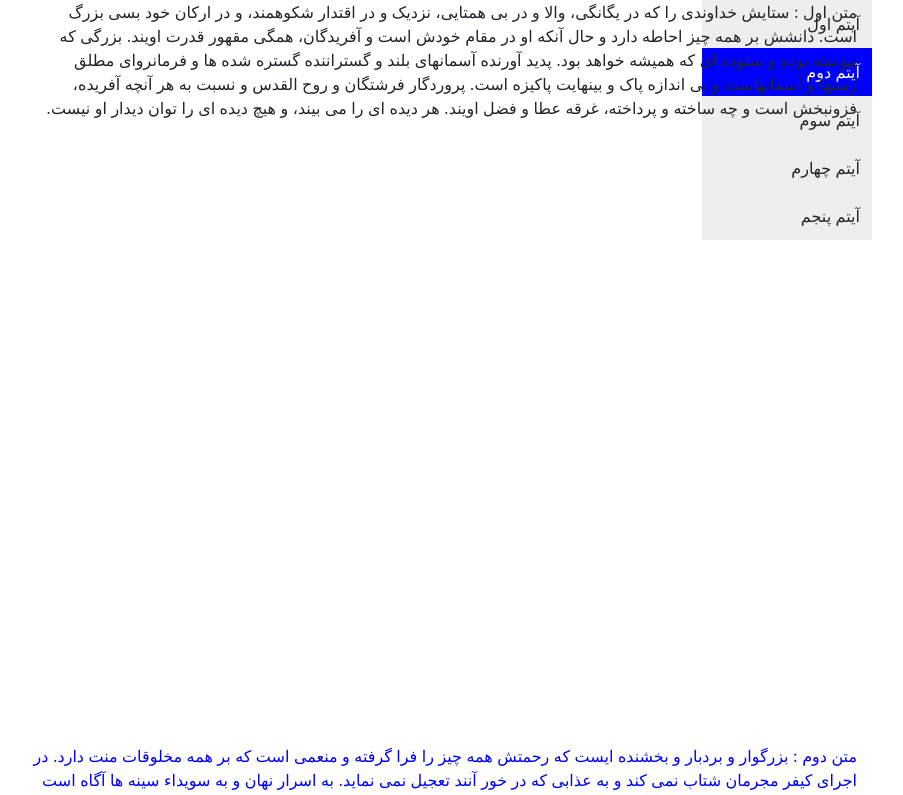
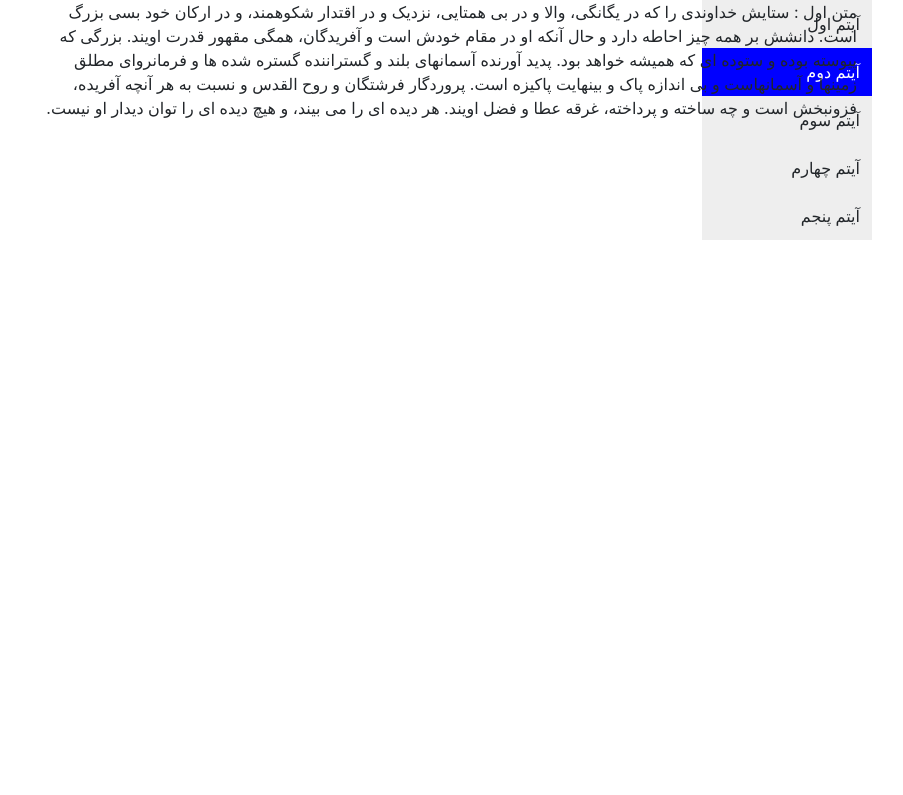
Before and after one commit to pzey2011/scrollspy-app, a React (Create React App) app: page / in a window 1280 px wide. Shown: the top 795 px of the page, without its empty margins (323-1226 px from the left). Built offline with nearby package versions, Linux system fonts and the light colour scheme.

Commit message:
implemented dynamic adding contents

```diff
--- a/src/App.js
+++ b/src/App.js
@@ -6,7 +6,7 @@ class App extends Component {
   constructor() {
       super();
       this.state = {
-        idSelected:2,
+        idSelected:1,
 
       };
       this.item1 = React.createRef();
@@ -17,20 +17,17 @@ class App extends Component {
       this.handleScroll=this.handleScroll.bind(this);
       this.handleClickItem=this.handleClickItem.bind(this);
       this.scrollToId=this.scrollToId.bind(this);
-      this.contents={
-        item1:"متن اول : ستایش خداوندی را که در یگانگی، والا و در بی­ همتایی، نزدیک و در اقتدار شکوهمند، و در ارکان خود بسی بزرگ است. دانشش بر همه چیز احاطه دارد و حال آنکه او در مقام خودش است و آفریدگان، همگی مقهور قدرت اویند. بزرگی که پیوسته بوده و ستوده ­ای که همیشه خواهد بود. پدید آورنده آسمانهای بلند و گستراننده گستره شده ­ها و فرمانروای مطلق زمینها و آسمانهاست و بی­ اندازه پاک و بینهایت پاکیزه است. پروردگار فرشتگان و روح ­القدس و نسبت به هر آنچه آفریده، فزونبخش است و چه ساخته و پرداخته، غرقه عطا و فضل اویند. هر دیده­ ای را می­ بیند، و هیچ دیده ­ای را توان دیدار او نیست.",
-        item2:"متن دوم : بزرگوار و بردبار و بخشنده ایست که رحمتش همه چیز را فرا گرفته و منعمی است که بر همه مخلوقات منت دارد. در اجرای کیفر مجرمان شتاب نمی ­کند و به عذابی که در خور آنند تعجیل نمی­ نماید. به اسرار نهان و به سویداء سینه­ ها آگاه است و هیچ رازی از او پوشیده نیست و هیچ امر پنهانی او را به اشتباه نمی­ افکند.",
-        item3:"متن سوم : بر همه اشیاء، محیط و بر همه چیز، چیره و بر هر نیرویی غالب و بر هر کاری تواناست. نیست مانندی برایش و حال آن که او پدید آورنده همه موجودات است از نیستی. جاودانی که به عدل، پایدار است و خدایی جز او نیست. سرافراز و حکیم و والاتر از آنکه به دیده­ ها مشهود گردد و لیکن او هر دیده ای را در می­ یابد و بر هر چیز دقیق و آگاه است. به دیده هیچ بیننده در نیامده تا وصفش ممکن شود و احدی را از چگونگی پیدا و پنهانش آگاهی نیست مگر به همان مقدار که خود (عزّوجلّ) از خویشتن خبر داده است.",
-        item4:"متن چهارم : و گواهی می­ دهم: او خدایی است که هستی، آکنده قداست اوست و آغازِ بی آغاز و انجام بی فرجام (همه هستی) به نور او احاطه شده است. فرمانش بی مشورت مستشاری جاری و نافذ است و قضا و تقدیرش بی مدد همکاری، بر کائنات حکومت دارد و در تدبیر امر خلقش، هیچ نقص و بی نظمی نیست. موجودات را بی آنکه نمونه­ ای از پیش داشته باشد، ابتکار و خلقت فرمود و بدون کمک هیچ یاوری آنها را بیافرید و در این هنگامه نه او را رنجی و نه نیازی به چاره سازی بود. به ایجاد خلق اراده نموده پس خلق، خلعت هستی یافتند و (به نور وجودش) آشکار شدند. پس اوست خدایی که معبودی جز او نیست، آن (خدایی) که به صنع خود، اتقان و استواری داد و در مصنوع خود، حسن و زیبایی نهاد. دادگریست که هرگز ستم نکند و بزرگواریست که کلیه امور به او باز می­گردد.",
-        item5:"متن پنجم : و گواهی می­دهم اوست که هستی در برابر قدرتش فروتن و در مقابل هیأتش سر افکنده و تسلیم است. اوست سلطان سلاطین و مالک همه ملکها و گرداننده افلاک و فرمانروای مهر و ماه که هر یک تا زمانی مقدّر در کار گردشند. اوست که چادر شب بر رخسار روز کشد و شب را در نور روز فراگیر کند که هر یک شتابان در جستجوی یکدیگرند. اوست شکننده ستمکاران و زورگویان و نابود کننده شیاطین پست و پلید. نه او را ضدّی است و نه شریکی. یکتای بی نیاز است. نه کسی زاده اوست و نه او زاده کسی و نه احدی همتا و مانند وی است. معبودی یکتا و پروردگاری ارجمند است هر چه خواهد کند و اراده ­اش بر جهان فرمانرواست. او بر هر چیز و به شمار همه چیز آگاه است. مرگ و زندگی، نیازمندی و بی نیازی به اراده او و خنده و گریه و منع و عطا به خواست اوست."
-      }
+      this.contents=[
+        {item:"متن اول : ستایش خداوندی را که در یگانگی، والا و در بی­ همتایی، نزدیک و در اقتدار شکوهمند، و در ارکان خود بسی بزرگ است. دانشش بر همه چیز احاطه دارد و حال آنکه او در مقام خودش است و آفریدگان، همگی مقهور قدرت اویند. بزرگی که پیوسته بوده و ستوده ­ای که همیشه خواهد بود. پدید آورنده آسمانهای بلند و گستراننده گستره شده ­ها و فرمانروای مطلق زمینها و آسمانهاست و بی­ اندازه پاک و بینهایت پاکیزه است. پروردگار فرشتگان و روح ­القدس و نسبت به هر آنچه آفریده، فزونبخش است و چه ساخته و پرداخته، غرقه عطا و فضل اویند. هر دیده­ ای را می­ بیند، و هیچ دیده ­ای را توان دیدار او نیست."},
+        {item:"متن دوم : بزرگوار و بردبار و بخشنده ایست که رحمتش همه چیز را فرا گرفته و منعمی است که بر همه مخلوقات منت دارد. در اجرای کیفر مجرمان شتاب نمی ­کند و به عذابی که در خور آنند تعجیل نمی­ نماید. به اسرار نهان و به سویداء سینه­ ها آگاه است و هیچ رازی از او پوشیده نیست و هیچ امر پنهانی او را به اشتباه نمی­ افکند."},
+        {item:"متن سوم : بر همه اشیاء، محیط و بر همه چیز، چیره و بر هر نیرویی غالب و بر هر کاری تواناست. نیست مانندی برایش و حال آن که او پدید آورنده همه موجودات است از نیستی. جاودانی که به عدل، پایدار است و خدایی جز او نیست. سرافراز و حکیم و والاتر از آنکه به دیده­ ها مشهود گردد و لیکن او هر دیده ای را در می­ یابد و بر هر چیز دقیق و آگاه است. به دیده هیچ بیننده در نیامده تا وصفش ممکن شود و احدی را از چگونگی پیدا و پنهانش آگاهی نیست مگر به همان مقدار که خود (عزّوجلّ) از خویشتن خبر داده است."},
+        {item:"متن چهارم : و گواهی می­ دهم: او خدایی است که هستی، آکنده قداست اوست و آغازِ بی آغاز و انجام بی فرجام (همه هستی) به نور او احاطه شده است. فرمانش بی مشورت مستشاری جاری و نافذ است و قضا و تقدیرش بی مدد همکاری، بر کائنات حکومت دارد و در تدبیر امر خلقش، هیچ نقص و بی نظمی نیست. موجودات را بی آنکه نمونه­ ای از پیش داشته باشد، ابتکار و خلقت فرمود و بدون کمک هیچ یاوری آنها را بیافرید و در این هنگامه نه او را رنجی و نه نیازی به چاره سازی بود. به ایجاد خلق اراده نموده پس خلق، خلعت هستی یافتند و (به نور وجودش) آشکار شدند. پس اوست خدایی که معبودی جز او نیست، آن (خدایی) که به صنع خود، اتقان و استواری داد و در مصنوع خود، حسن و زیبایی نهاد. دادگریست که هرگز ستم نکند و بزرگواریست که کلیه امور به او باز می­گردد."},
+        {item:"متن پنجم : و گواهی می­دهم اوست که هستی در برابر قدرتش فروتن و در مقابل هیأتش سر افکنده و تسلیم است. اوست سلطان سلاطین و مالک همه ملکها و گرداننده افلاک و فرمانروای مهر و ماه که هر یک تا زمانی مقدّر در کار گردشند. اوست که چادر شب بر رخسار روز کشد و شب را در نور روز فراگیر کند که هر یک شتابان در جستجوی یکدیگرند. اوست شکننده ستمکاران و زورگویان و نابود کننده شیاطین پست و پلید. نه او را ضدّی است و نه شریکی. یکتای بی نیاز است. نه کسی زاده اوست و نه او زاده کسی و نه احدی همتا و مانند وی است. معبودی یکتا و پروردگاری ارجمند است هر چه خواهد کند و اراده ­اش بر جهان فرمانرواست. او بر هر چیز و به شمار همه چیز آگاه است. مرگ و زندگی، نیازمندی و بی نیازی به اراده او و خنده و گریه و منع و عطا به خواست اوست."}
+      ];
+      this.itemRefs=Array(this.contents.length).fill(0).map(() => React.createRef());
   }
  componentDidMount() {
     window.addEventListener('scroll', this.handleScroll);
-    window.scroll({
-        top:this.item2.current.offsetTop,
-        behavior: "smooth"
-    });
 
   }
   componentWillUnmount() {
@@ -39,25 +36,25 @@ class App extends Component {
   handleScroll(event){
     if(event.pageY)
     {
-      if(event.pageY<this.item2.current.offsetTop)
+      if(event.pageY<this.itemRefs[1].current.offsetTop)
+      {
+        this.setState({idSelected:0});
+      }
+      else if(event.pageY<this.itemRefs[2].current.offsetTop)
       {
         this.setState({idSelected:1});
       }
-      else if(event.pageY<this.item3.current.offsetTop)
+      else if(event.pageY<this.itemRefs[3].current.offsetTop)
       {
         this.setState({idSelected:2});
       }
-      else if(event.pageY<this.item4.current.offsetTop)
+      else if(event.pageY<this.itemRefs[4].current.offsetTop)
       {
         this.setState({idSelected:3});
       }
-      else if(event.pageY<this.item5.current.offsetTop)
+      else
       {
         this.setState({idSelected:4});
-      }
-      else
-      {
-        this.setState({idSelected:5});
       }
     }
   }
@@ -67,62 +64,70 @@ class App extends Component {
         top:ref.current.offsetTop,
         behavior: "smooth"
     });
-    debugger;
 
   }
   handleClickItem(event){
-    console.log(event.target.id);
     switch(event.target.id) {
       case 'nav-1':
-        this.setState({idSelected:1});
-        this.scrollToId(this.item1);
+        this.setState({idSelected:0});
+        this.scrollToId(this.itemRefs[0]);
         //console.log("id:",1);
         break;
       case 'nav-2':
-        this.setState({idSelected:2});
-        this.scrollToId(this.item2);
+        this.setState({idSelected:1});
+        this.scrollToId(this.itemRefs[1]);
         //console.log("id:",2);
         break;
       case 'nav-3':
-        this.setState({idSelected:3});
-        this.scrollToId(this.item3);
+        this.setState({idSelected:2});
+        this.scrollToId(this.itemRefs[2]);
         //console.log("id:",3);
       break;
       case 'nav-4':
-        this.setState({idSelected:4});
-        this.scrollToId(this.item4);
+        this.setState({idSelected:3});
+        this.scrollToId(this.itemRefs[3]);
         //console.log("id:",4);
         break;
       case 'nav-5':
-        this.setState({idSelected:5});
-        this.scrollToId(this.item5);
+        this.setState({idSelected:4});
+        this.scrollToId(this.itemRefs[4]);
         //console.log("id:",5);
         break;
     }
   }
   render() {
+    let items=this.contents
+    .map((object,i) =>
+    {
+      return(
+        <React.Fragment>
+          <Item key={i} content={object.item} selected={this.state.idSelected===i} />
+          <br /><br /><br /><br /><br /><br /><br /><br /><br /><br /><br /><br /><br /><br /><br /><br /><br /><br /><br /><br /><br /><br /><br /><br /><br /><br /><br /><br /><br /><br /><br /><br /><br /><br /><br /><br /><br />
+        </React.Fragment>
+      );
+    });
+    let refItems =this.itemRefs
+    .map((refItem,i)=>{
+      return(
+        <div ref={refItem} key={i}>
+          {items[i]}
+        </div>
+      );
+    });
+
     return (
       <div class="container">
         <div className="row">
 
             <div className="col-sm-3 vertical-menu">
-              <a id="nav-1" className={"pointer "+(this.state.idSelected==1 ? "active" : "")} onClick={this.handleClickItem}>آیتم اول</a>
-              <a id="nav-2" className={"pointer "+(this.state.idSelected==2 ? "active" : "")} onClick={this.handleClickItem}>آیتم دوم</a>
-              <a id="nav-3" className={"pointer "+(this.state.idSelected==3 ? "active" : "")} onClick={this.handleClickItem}>آیتم سوم</a>
-              <a id="nav-4" className={"pointer "+(this.state.idSelected==4 ? "active" : "")} onClick={this.handleClickItem}>آیتم چهارم</a>
-              <a id="nav-5" className={"pointer "+(this.state.idSelected==5 ? "active" : "")} onClick={this.handleClickItem}>آیتم پنجم</a>
+              <a id="nav-1" className={"pointer "+(this.state.idSelected==0 ? "active" : "")} onClick={this.handleClickItem}>آیتم اول</a>
+              <a id="nav-2" className={"pointer "+(this.state.idSelected==1 ? "active" : "")} onClick={this.handleClickItem}>آیتم دوم</a>
+              <a id="nav-3" className={"pointer "+(this.state.idSelected==2 ? "active" : "")} onClick={this.handleClickItem}>آیتم سوم</a>
+              <a id="nav-4" className={"pointer "+(this.state.idSelected==3 ? "active" : "")} onClick={this.handleClickItem}>آیتم چهارم</a>
+              <a id="nav-5" className={"pointer "+(this.state.idSelected==4 ? "active" : "")} onClick={this.handleClickItem}>آیتم پنجم</a>
             </div>
             <div className="col-sm-9 items">
-              <Item content={this.contents['item1']} refs={this.item1} id="item-1"  selected={this.state.idSelected===1} />
-              <br /><br /><br /><br /><br /><br /><br /><br /><br /><br /><br /><br /><br /><br /><br /><br /><br /><br /><br /><br /><br /><br /><br /><br /><br /><br />
-              <Item content={this.contents['item2']} refs={this.item2} id="item-2"  selected={this.state.idSelected===2} />
-              <br /><br /><br /><br /><br /><br /><br /><br /><br /><br /><br /><br /><br /><br /><br /><br /><br /><br /><br /><br /><br /><br /><br /><br /><br /><br />
-              <Item content={this.contents['item3']} refs={this.item3} id="item-3"  selected={this.state.idSelected===3} />
-              <br /><br /><br /><br /><br /><br /><br /><br /><br /><br /><br /><br /><br /><br /><br /><br /><br /><br /><br /><br /><br /><br /><br /><br /><br /><br />
-              <Item content={this.contents['item4']} refs={this.item4} id="item-4"  selected={this.state.idSelected===4} />
-              <br /><br /><br /><br /><br /><br /><br /><br /><br /><br /><br /><br /><br /><br /><br /><br /><br /><br /><br /><br /><br /><br /><br /><br /><br /><br />
-              <Item content={this.contents['item5']} refs={this.item5} id="item-5"  selected={this.state.idSelected===5} />
-              <br /><br /><br /><br /><br /><br /><br /><br /><br /><br /><br /><br /><br /><br /><br /><br /><br /><br /><br /><br /><br /><br /><br /><br /><br /><br /><br /><br /><br /><br /><br /><br /><br /><br /><br /><br /><br />
+              {refItems}
             </div>
         </div>
       </div>
--- a/src/Item.js
+++ b/src/Item.js
@@ -2,7 +2,7 @@ import React from 'react';
 export const Item =(props)=> {
 
 	return (
-		<section ref={props.refs} id={"item-"+props.id} className={props.selected ? "blue" : ""}>
+		<section className={props.selected ? "blue" : ""}>
 			{props.content}
 		</section>
 	);
```
